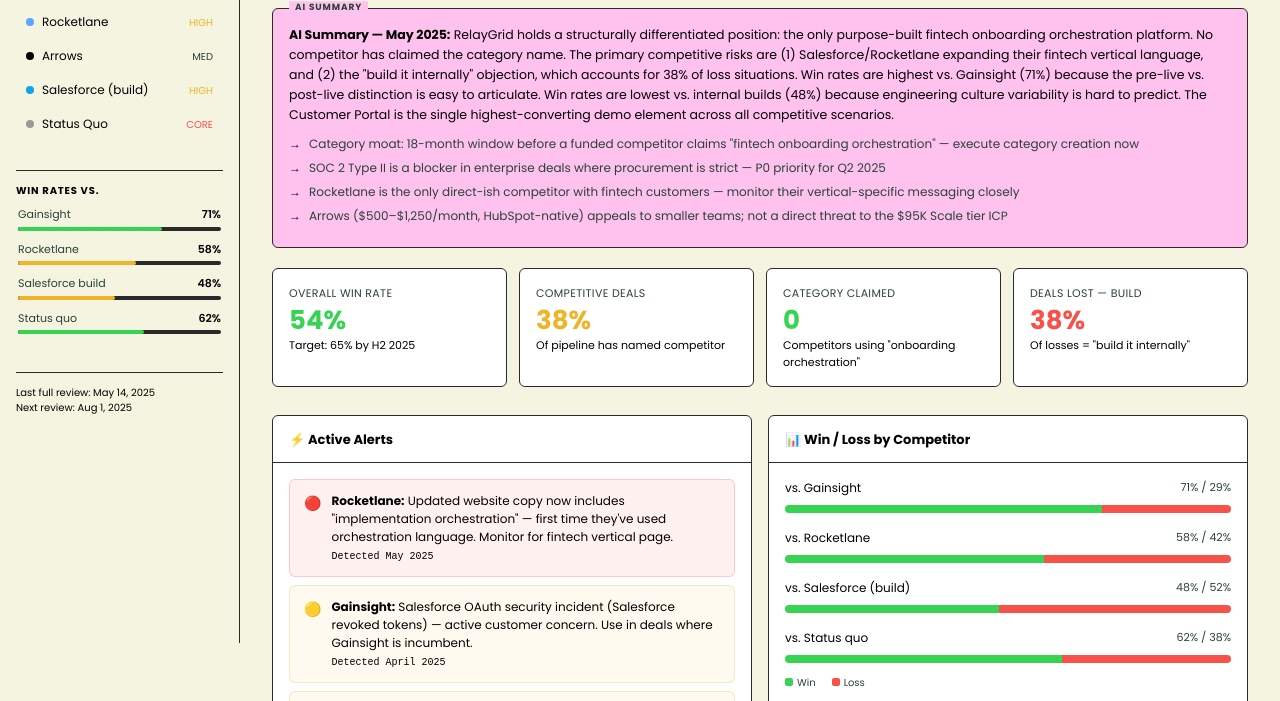
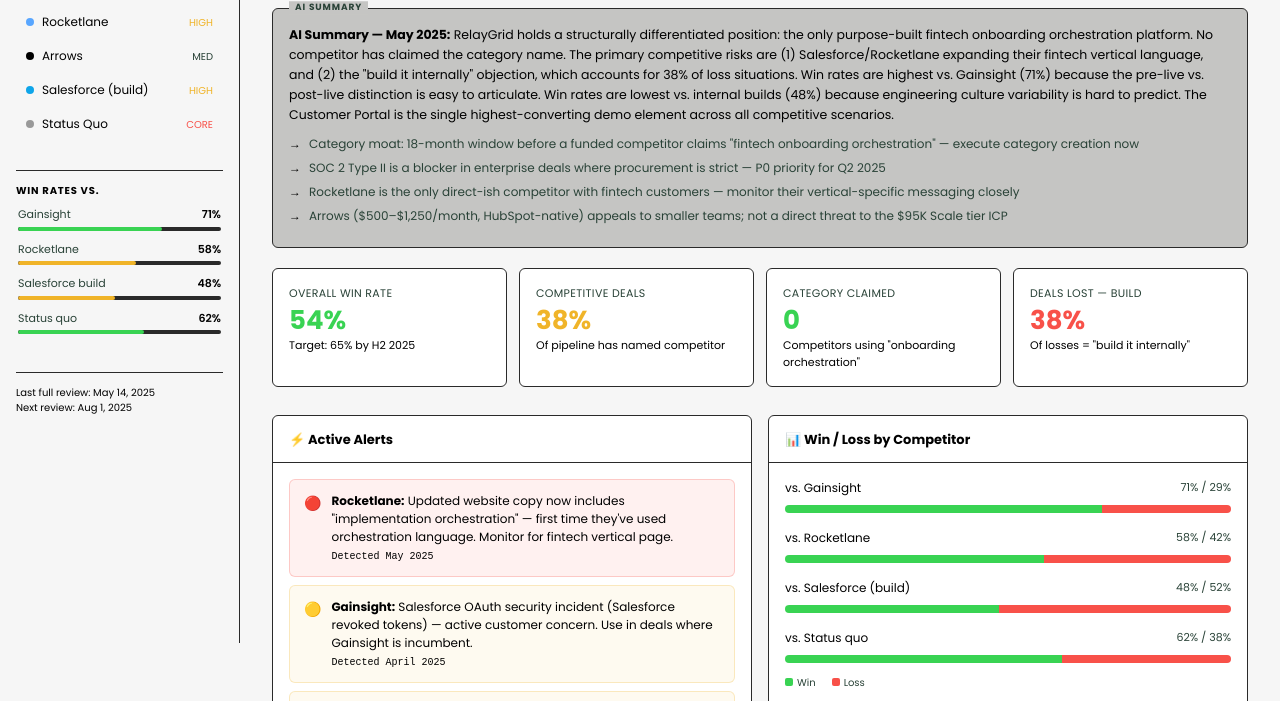
Before and after one commit to tia-kelly/competitive_intelligence, a plain HTML site: page index.html in a window 1280 px wide. Shown: the part 157-858 px from the top of the page. Drawn offline with Linux system fonts and the light colour scheme.

Commit message:
Update index.html

```diff
--- a/index.html
+++ b/index.html
@@ -11,8 +11,8 @@
   *, *::before, *::after { box-sizing: border-box; margin: 0; padding: 0; }
 
   :root {
-    --bg:        #f4f4e1;
-    --surface:   #FFC2EF;
+    --bg:        #F6F6F6;
+    --surface:   #C5C5C3;
     --card:      #ffffff;
     --border:    #2a2a2a;
     --border-lt: #333333;
```
